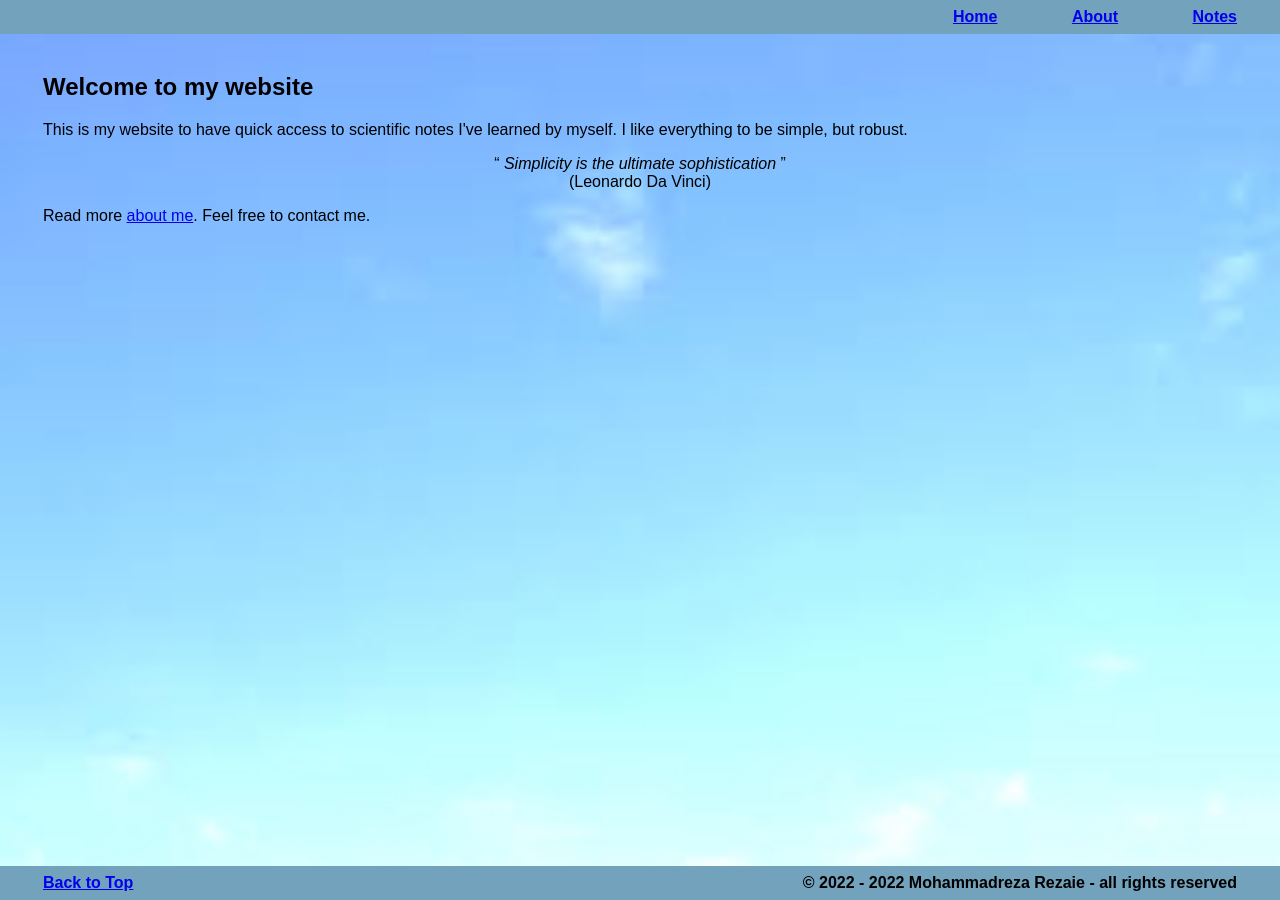
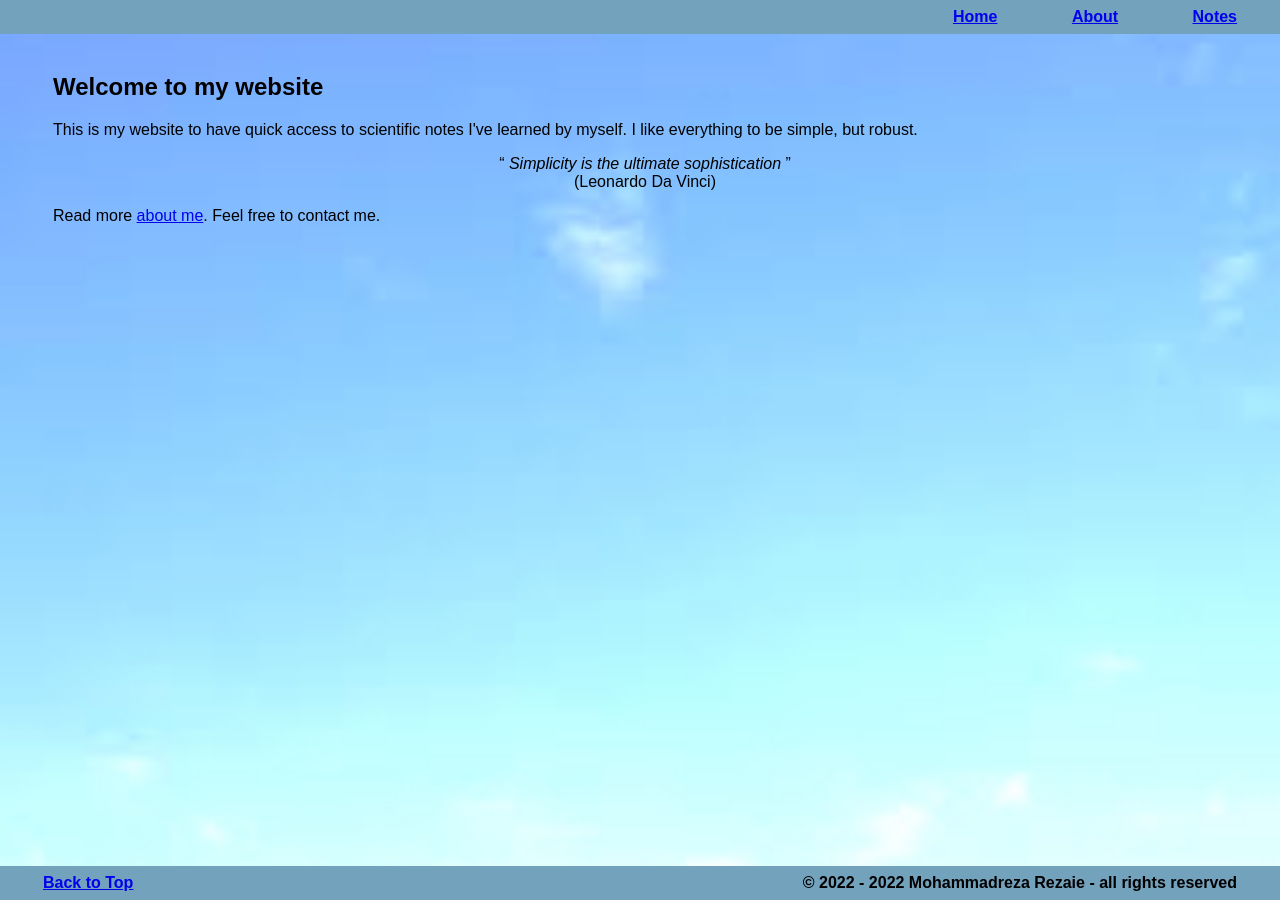
Before and after one commit to mrrezaie/mrrezaie.github.io, a Jekyll site: the page built from index.html, in a window 1280 px wide. Built offline with Jekyll 4.4.1, drawn with Linux system fonts in a browser that asks for light colours.

Commit message:
Update default.html

```diff
--- a/_layouts/default.html
+++ b/_layouts/default.html
@@ -4,6 +4,8 @@
 			<title>{{ page.title }}</title>
 <!-- 			<link rel="stylesheet" type="text/css" href="/css/main.css"> -->
 			<link rel='shortcut icon' type='image/png' href='favicon.png'>
+
+
 
 			<style>
 				body {
@@ -17,7 +19,7 @@
 /*					font-size:50%;*/
 /*					overflow: hidden; */
 
-					padding: 45px 35px 35px 35px;
+					padding: 45px 35px 35px 45px;
 					background-image: url('../about/files/background.jpg');
 					background-repeat: no-repeat;
 					background-attachment: fixed;
@@ -62,14 +64,11 @@
 			</style>
 		</head>
 
+
+
+
 		<body>
-<!-- 			<nav class="navbar navbar-expand-sm bg-dark navbar-dark">
-				<ul>
-					<li><a href="/">Home</a></li>
-					<li><a href="/about">About</a></li>
-					<li><a href="/notes">Notes</a></li>
-				</ul>
-			</nav> -->
+
 
 			<div id='header'>
 				<ul class='right'>
```
Also changed, not shown: other parts of _layouts/default.html (+6 -4 lines).
